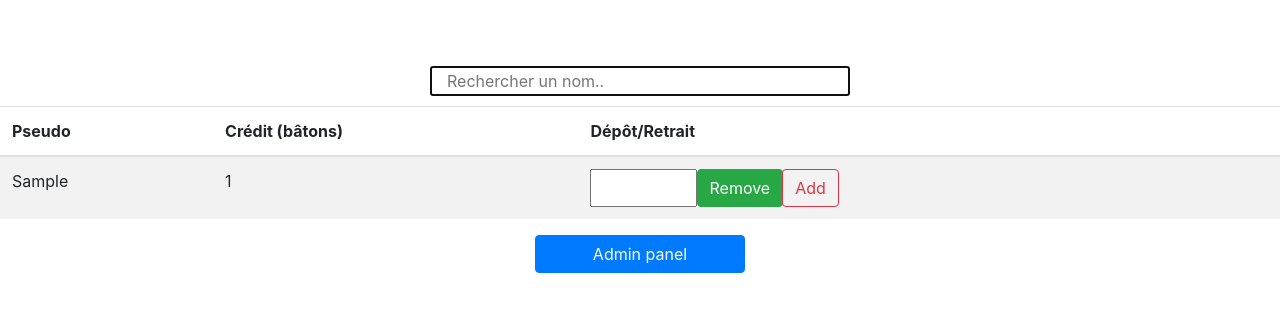
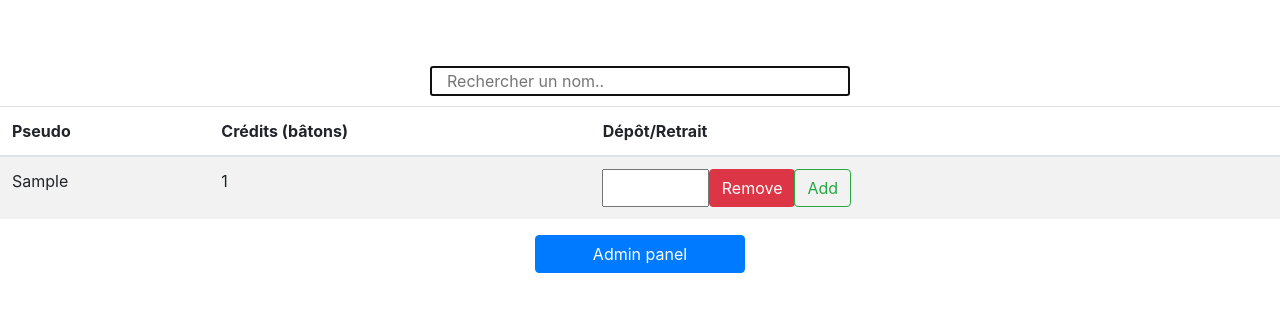
Before and after one commit to ClubNix/monix, a Django app: page / in a window 1280 px wide. Shown: the top 312 px of the page. Run offline with Django 3.2, Linux system fonts and the light colour scheme; tables that the repository leaves empty hold one stand-in row (values such as "Sample post"); data that the repository does not hold is empty; parts of the project's set-up code (start-up, migrations or seed data) failed here and were passed over; some libraries are stand-ins or nearby versions.

Commit message:
fix french language + switch button color

```diff
--- a/djangoapp/monix/templates/monix/index.html
+++ b/djangoapp/monix/templates/monix/index.html
@@ -22,7 +22,7 @@
     </div>
 
     <table class="table table-striped table-hover">
-    <thead><tr><th>Pseudo</th> <th>Crédit (bâtons)</th> <th>Dépôt/Retrait</th></tr></thead>
+    <thead><tr><th>Pseudo</th> <th>Crédits (bâtons)</th> <th>Dépôt/Retrait</th></tr></thead>
     <tbody id="user_list">
     {% for user in user_list %}
         <tr id="{{ user.pseudo }}">
@@ -37,8 +37,8 @@
                     {% csrf_token %}
                     <input type="hidden" name="id" value="{{ user.id }}"><br>
                     <input type="number" name="num" min="-100" max="100">
-                    <input type="submit" value="Remove" class="btn btn-success">
-                    <input type="submit" value="Add" class="btn btn-outline-danger" formaction="{% url 'monix:add' %}" method="post">
+                    <input type="submit" value="Remove" class="btn btn-danger">
+                    <input type="submit" value="Add" class="btn btn-outline-success" formaction="{% url 'monix:add' %}" method="post">
                 </form>
             </td>
         </tr>
```
